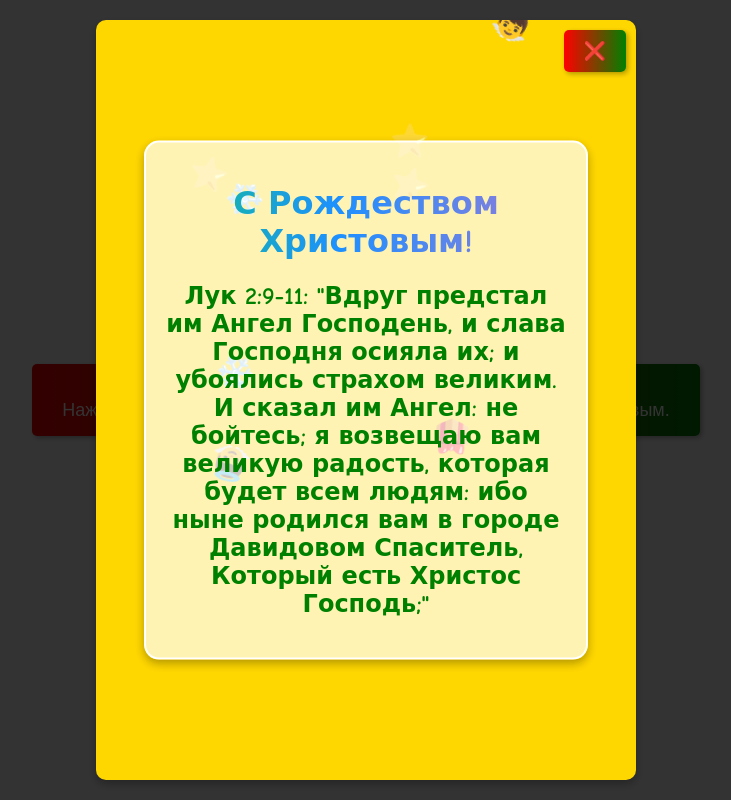
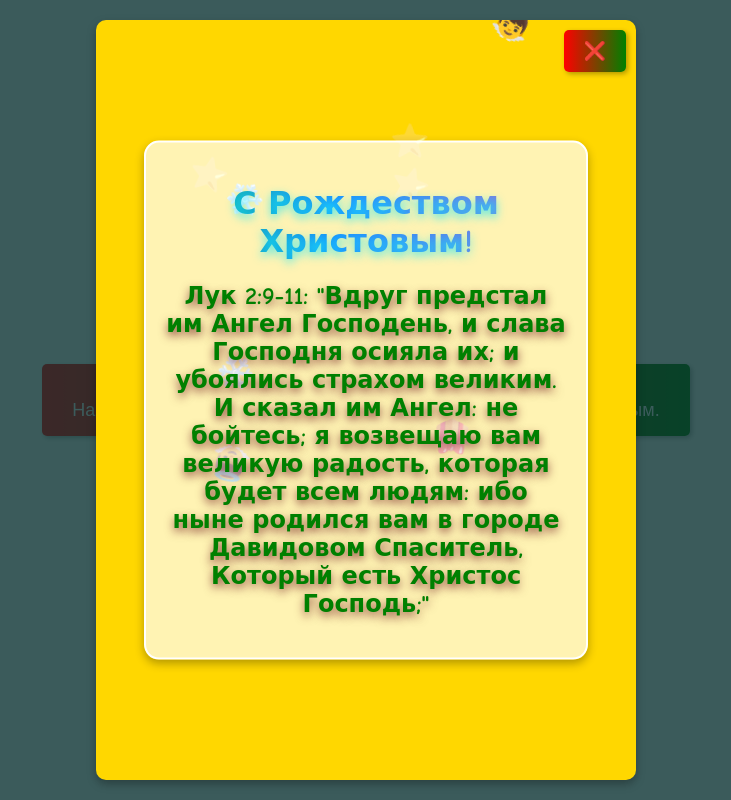
Before and after one commit to berlandbor/Christmas2024, a plain HTML site: page index.html in a window 1280 px wide. Both pictures are taken after a click on the button 639 px from the left and 400 px from the top of the page. Shown: the whole page, without its empty margins (274-1005 px from the left). Drawn offline with Linux system fonts and the light colour scheme.

Commit message:
Update index.html

```diff
--- a/index.html
+++ b/index.html
@@ -16,7 +16,14 @@
       height: 100vh;
     }
 
-     h2{color:green}
+     h2{color:green;
+       text-shadow: 0 4px 10px rgba(100, 10, 20, 0.7);
+
+     }
+
+     h1{
+text-shadow: 0 4px 10px rgba(20, 230, 250, 0.7)
+     }
 
     button {
       padding: 15px 30px;
@@ -41,7 +48,7 @@
       left: 0;
       width: 100%;
       height: 100%;
-      background-color: rgba(0, 0, 0, 0.8);
+      background-color: rgba(10, 50, 50, 0.8);
       justify-content: center;
       align-items: center;
       z-index: 1000;
@@ -129,7 +136,7 @@
   </style>
 </head>
 <body>
-  <button id="open-modal">Дорогие друзья!<br> Нажмите здесь, чтобы открыть поздравление с Рождеством Христовым.</button>
+  <button id="open-modal">Дорогие друзья!<br> Намите здесь, чиобы открыть позравление с Рождеством Христовым.</button>
 
   <!-- Основное модальное окно -->
   <div class="modal" id="modal">
```
